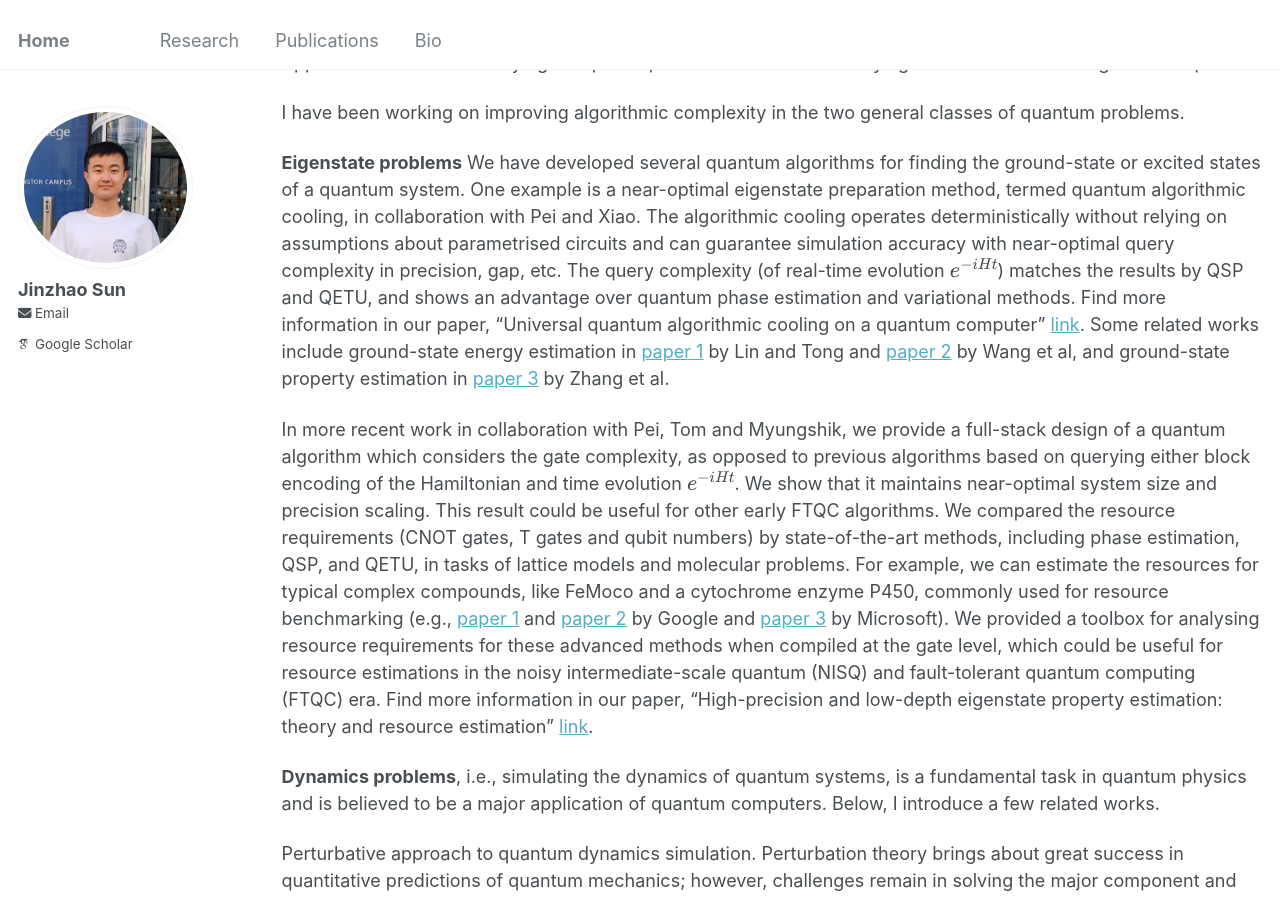
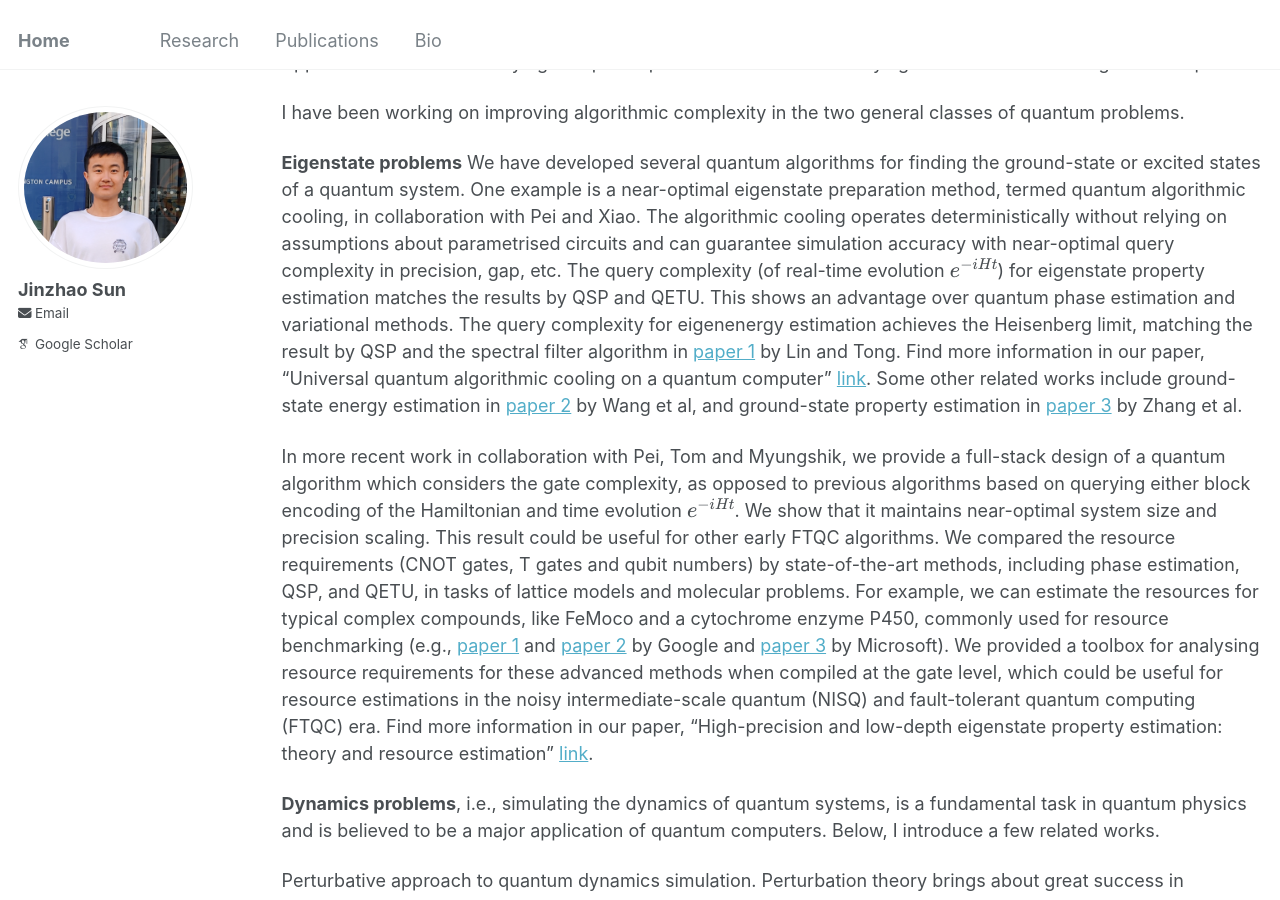
Before and after one commit to jinzhao-sun/jinzhao-sun.github.io, a Jekyll site: the page built from _pages/research.md, in a window 1280 px wide and 900 px high, scrolled down 721 px. Built offline with Jekyll 4.4.1, drawn with Linux system fonts in a browser that asks for light colours; some web fonts are replaced.

Commit message:
Update research.md

```diff
--- a/_pages/research.md
+++ b/_pages/research.md
@@ -28,7 +28,8 @@ Quantum problems can be broadly classified into two categories: static problems
 
 I have been working on improving algorithmic complexity in the two general classes of quantum problems.
 
-**Eigenstate problems** We have developed several quantum algorithms for finding the ground-state or excited states of a quantum system. One example is a near-optimal eigenstate preparation method, termed quantum algorithmic cooling, in collaboration with Pei and Xiao. The algorithmic cooling operates deterministically without relying on assumptions about parametrised circuits and can guarantee simulation accuracy with near-optimal query complexity in precision, gap, etc. The query complexity (of real-time evolution $$e^{-iHt}$$) matches the results by QSP and QETU, and shows an advantage over quantum phase estimation and variational methods. Find more information in our paper, "Universal quantum algorithmic cooling on a quantum computer" [link](https://arxiv.org/abs/2109.15304). Some related works include ground-state energy estimation in [paper 1](https://journals.aps.org/prxquantum/abstract/10.1103/PRXQuantum.3.010318) by Lin and Tong and [paper 2](https://quantum-journal.org/papers/q-2023-11-06-1167/) by Wang et al, and ground-state property estimation in [paper 3](https://quantum-journal.org/papers/q-2022-07-11-761/) by Zhang et al.
+**Eigenstate problems** We have developed several quantum algorithms for finding the ground-state or excited states of a quantum system. One example is a near-optimal eigenstate preparation method, termed quantum algorithmic cooling, in collaboration with Pei and Xiao. The algorithmic cooling operates deterministically without relying on assumptions about parametrised circuits and can guarantee simulation accuracy with near-optimal query complexity in precision, gap, etc. The query complexity (of real-time evolution $$e^{-iHt}$$) for
+eigenstate property estimation matches the results by QSP and QETU. This shows an advantage over quantum phase estimation and variational methods. The query complexity for eigenenergy estimation achieves the Heisenberg limit, matching the result by QSP and the spectral filter algorithm in [paper 1](https://journals.aps.org/prxquantum/abstract/10.1103/PRXQuantum.3.010318) by Lin and Tong. Find more information in our paper, "Universal quantum algorithmic cooling on a quantum computer" [link](https://arxiv.org/abs/2109.15304). Some other related works include ground-state energy estimation in [paper 2](https://quantum-journal.org/papers/q-2023-11-06-1167/) by Wang et al, and ground-state property estimation in [paper 3](https://quantum-journal.org/papers/q-2022-07-11-761/) by Zhang et al.
 
 In more recent work in collaboration with Pei, Tom and Myungshik, we provide a full-stack design of a quantum algorithm which considers the gate complexity, as opposed to previous algorithms based on querying either block encoding of the Hamiltonian and time evolution $$e^{-iHt}$$. We show that it maintains near-optimal system size and precision scaling. This result could be useful for other early FTQC algorithms. We compared the resource requirements (CNOT gates, T gates and qubit numbers) by state-of-the-art methods, including phase estimation, QSP, and QETU, in tasks of lattice models and molecular problems. For example, we can estimate the resources for typical complex compounds, like FeMoco and a cytochrome enzyme P450, commonly used for resource benchmarking (e.g., [paper 1](https://www.pnas.org/doi/10.1073/pnas.2203533119) and [paper 2](https://journals.aps.org/prxquantum/abstract/10.1103/PRXQuantum.2.030305) by Google and [paper 3](https://journals.aps.org/prresearch/abstract/10.1103/PhysRevResearch.3.033055) by Microsoft). We provided a toolbox for analysing resource requirements for these advanced methods when compiled at the gate level, which could be useful for resource estimations in the noisy intermediate-scale quantum (NISQ) and fault-tolerant quantum computing (FTQC) era. Find more information in our paper, "High-precision and low-depth eigenstate property estimation: theory and resource estimation" [link](https://arxiv.org/abs/2406.04307).
 
```
